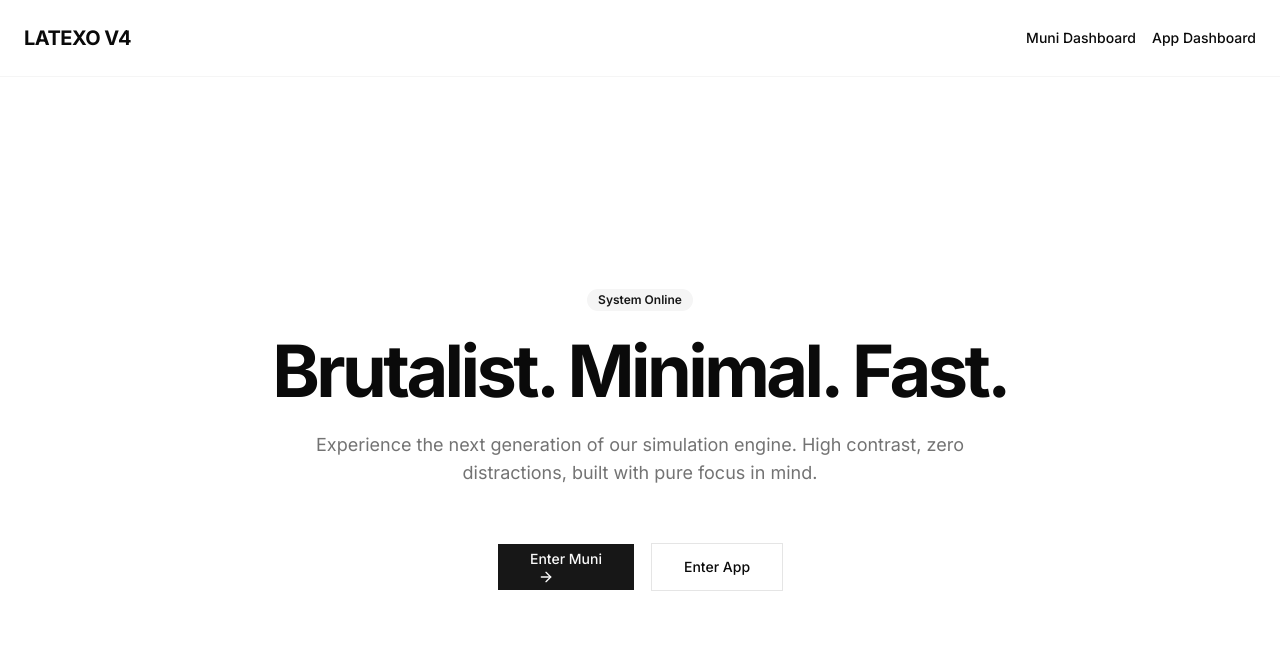
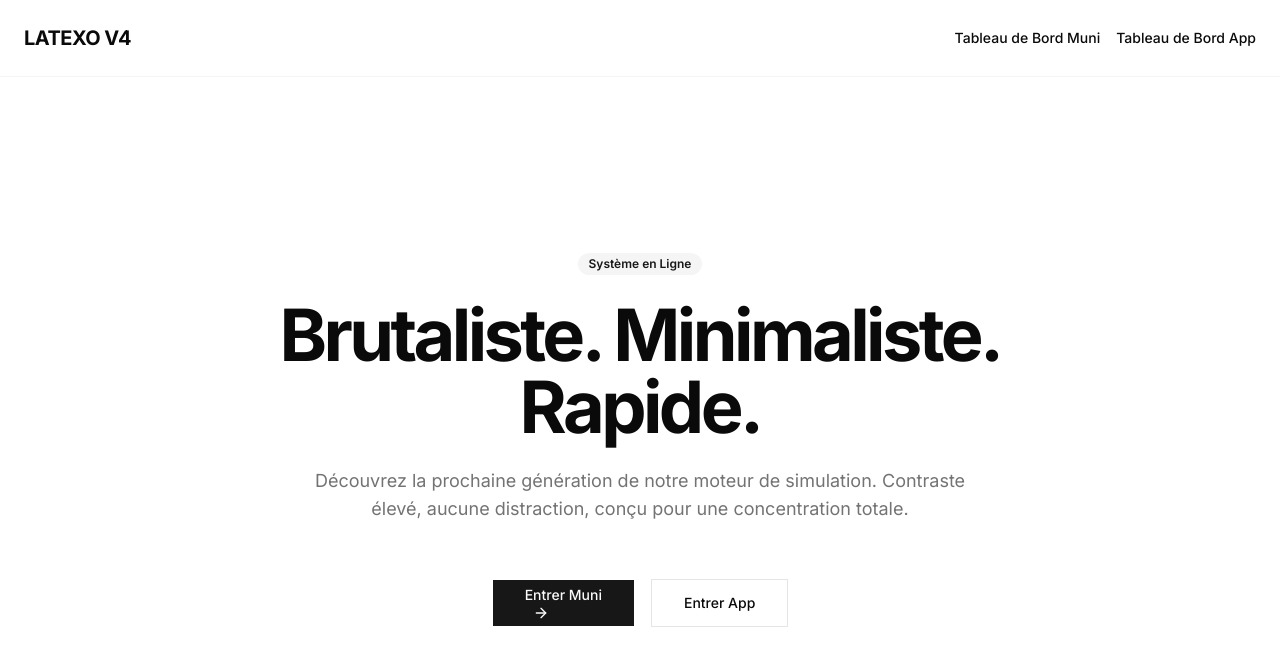
Before and after one commit to Malekse21/FNCT, a Next.js app: page / in a window 1280 px wide. Shown: the top 666 px of the page. Built offline with nearby package versions, Linux system fonts and the light colour scheme.

Commit message:
added changes

```diff
--- a/src/app/page.tsx
+++ b/src/app/page.tsx
@@ -12,10 +12,10 @@ export default function LandingPage() {
         <div className="font-bold text-xl tracking-tight">LATEXO V4</div>
         <nav className="flex gap-4">
           <Link href="/muni" className="text-sm font-medium hover:underline underline-offset-4">
-            Muni Dashboard
+            Tableau de Bord Muni
           </Link>
           <Link href="/app" className="text-sm font-medium hover:underline underline-offset-4">
-            App Dashboard
+            Tableau de Bord App
           </Link>
         </nav>
       </header>
@@ -28,23 +28,23 @@ export default function LandingPage() {
           className="max-w-3xl space-y-6"
         >
           <div className="inline-flex items-center rounded-full border px-2.5 py-0.5 text-xs font-semibold transition-colors focus:outline-none focus:ring-2 focus:ring-ring focus:ring-offset-2 border-transparent bg-secondary text-secondary-foreground hover:bg-secondary/80">
-            System Online
+            Système en Ligne
           </div>
           <h1 className="text-5xl sm:text-7xl font-bold tracking-tighter">
-            Brutalist. Minimal. Fast.
+            Brutaliste. Minimaliste. Rapide.
           </h1>
           <p className="text-lg text-muted-foreground max-w-2xl mx-auto">
-            Experience the next generation of our simulation engine. High contrast, zero distractions, built with pure focus in mind.
+            Découvrez la prochaine génération de notre moteur de simulation. Contraste élevé, aucune distraction, conçu pour une concentration totale.
           </p>
           <div className="flex flex-col sm:flex-row gap-4 justify-center pt-8">
             <Button asChild size="lg" className="rounded-none h-12 px-8">
               <Link href="/muni">
-                Enter Muni <ArrowRight className="ml-2 h-4 w-4" />
+                Entrer Muni <ArrowRight className="ml-2 h-4 w-4" />
               </Link>
             </Button>
             <Button asChild variant="outline" size="lg" className="rounded-none h-12 px-8">
               <Link href="/app">
-                Enter App
+                Entrer App
               </Link>
             </Button>
           </div>
```
Also changed, not shown: src/app/(dashboard)/wool/layout.tsx (renamed from src/app/(dashboard)/app/layout.tsx), src/app/(dashboard)/wool/page.tsx (renamed from src/app/(dashboard)/app/page.tsx).
